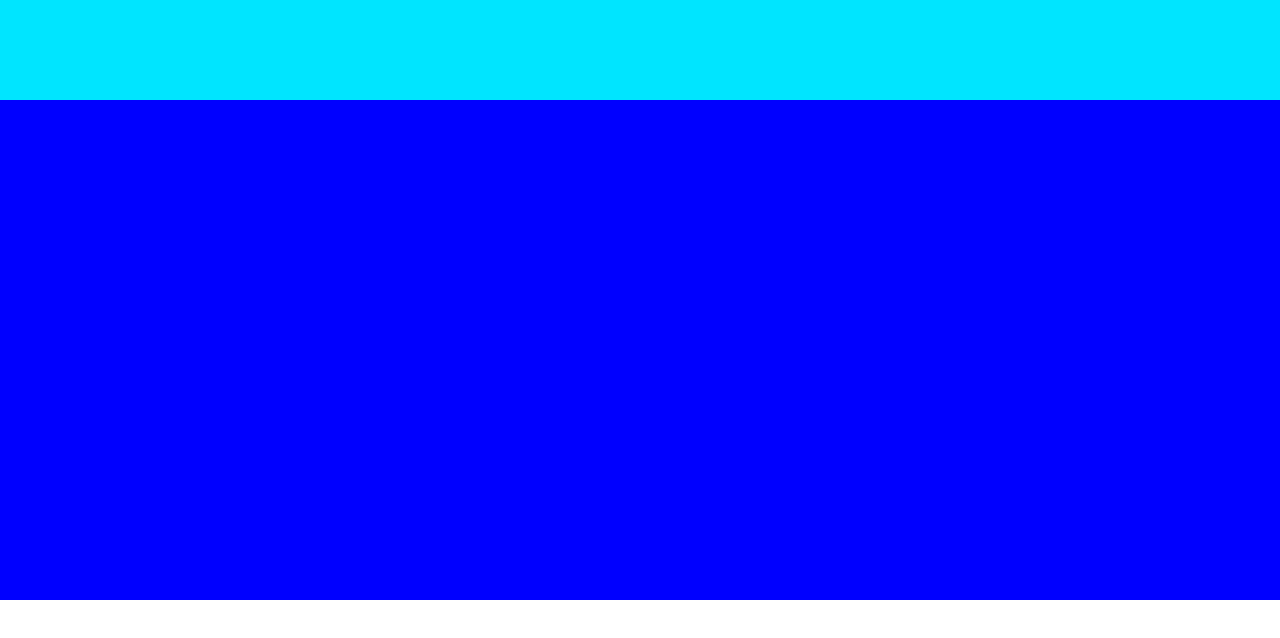
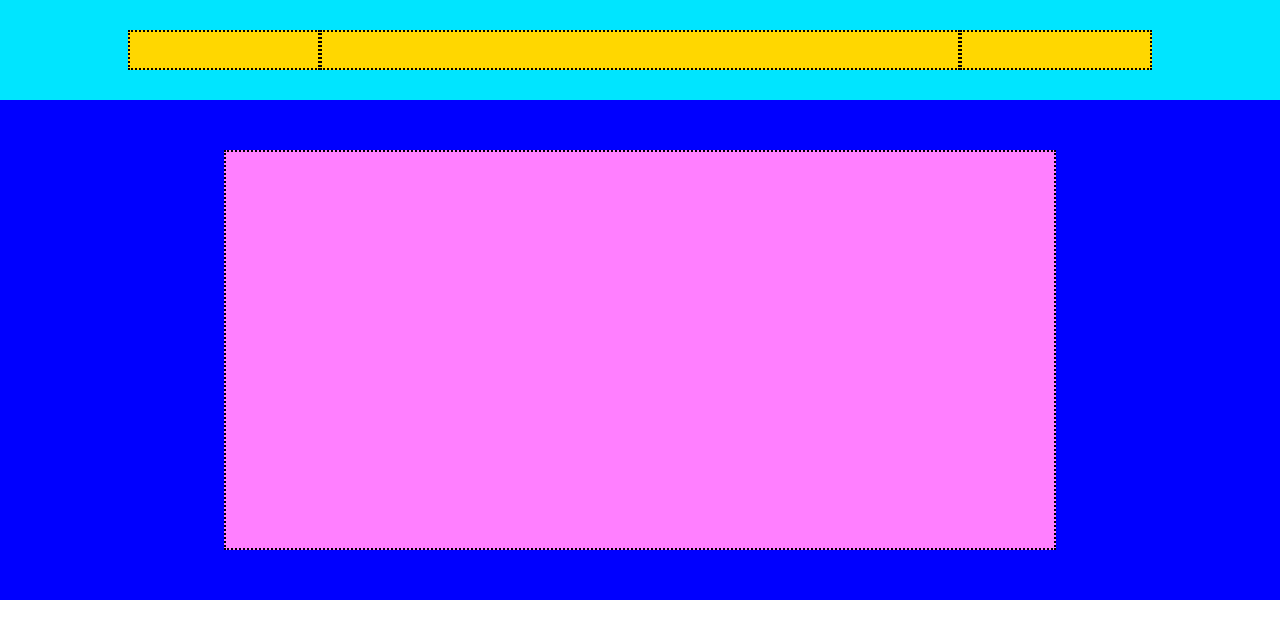
Before and after one commit to LukePadawalker/htmlcss-struttura-discord, a plain HTML site: page index.html in a window 1280 px wide. Shown: the top 638 px of the page. Drawn offline with Linux system fonts and the light colour scheme.

Commit message:
start building the layout

```diff
--- a/style.css
+++ b/style.css
@@ -5,21 +5,63 @@
 
 }
 
+/*  Header properties  */
 
 header{
     display: flex;
+    justify-content: center;
+    align-items: center;
     height: 100px;
     width: 100%;
     background-color: rgb(0, 229, 255);
 }
 
+.logo{
+    width: 15%;
+    height: 40px;
+    border: 2px dotted black;
+    background-color: gold;
+}
+
+.links{
+    width: 50%;
+    height: 40px;
+    border: 2px dotted black;
+    background-color: gold;
+}
+
+
+.login{
+    width: 15%;
+    height: 40px;
+    border: 2px dotted black;
+    background-color: gold;
+
+
+}
+
+/*   Primo contenitore  */
+
 .content1{
     display: flex;
+    justify-content: center;
+    align-items: center;
     background-color: blue;
     height: 500px;
     width: 100%;
 
 }
+.card1{
+    width: 65%;
+    min-height: 400px;
+    border: 2px dotted black;
+    background-color: rgb(255, 127, 255);
+
+}
+
+/*   Secondo contenitore  */
+
+
 
 .content2{
     display: flex;
@@ -28,6 +70,7 @@ header{
     width: 100%;
 
 }
+
 
 .content3{
     display: flex;
```
